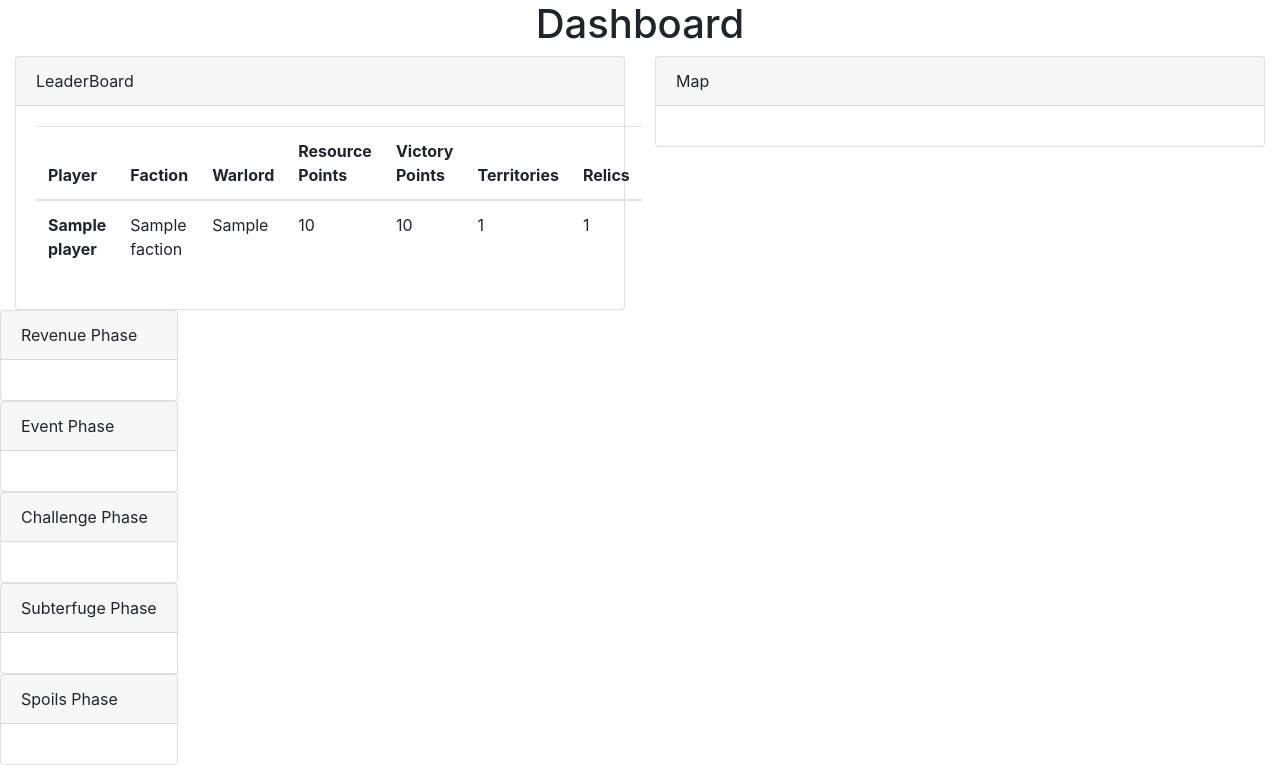
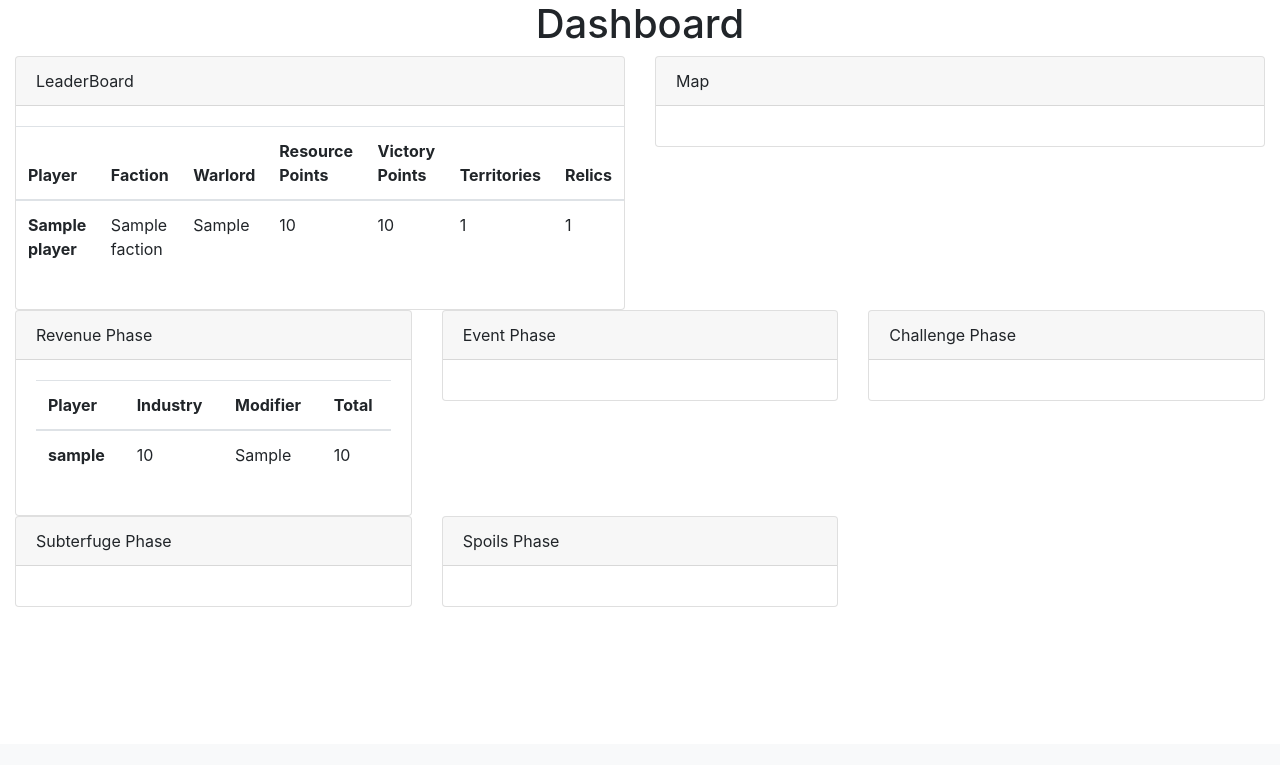
Before and after one commit to unselchr/slok_campaign, a Django app: template templates/game/game_detail.html in a window 1280 px wide. Shown: the part 56-821 px from the top of the page. After the commit the page ends 663 px from the top, so only its background shows below. Run offline with Django 3.2, Linux system fonts and the light colour scheme; the template is opened without the code that fills it: most values are stand-ins (such as "Sample title", 1, 10 or a date in 2020); some libraries are stand-ins or nearby versions.

Commit message:
add revenue to dashboard

```diff
--- a/templates/game/game_detail.html
+++ b/templates/game/game_detail.html
@@ -5,53 +5,61 @@
     <div class="col-12">
       <h1 class="text-center">Dashboard</h1>
     </div>
-    <div class="col-12 col-lg-6">
+    <div class="col-12 col-xl-6">
       <div class="card">
         <div class="card-header">LeaderBoard</div>
-        <div class="card-body">
+        <div class="card-body px-0" style="overflow-x: scroll;">
           {% include "game/partials/leaderboard.html" %}
         </div>
       </div>
     </div>
-    <div class="col-12 col-lg-6">
+    <div class="col-12 col-xl-6">
       <div class="card">
         <div class="card-header">Map</div>
         <div class="card-body">
-          {% include "game/partials/map_overview.html" %}
+          {% include "game/partials/map.html" %}
         </div>
       </div>
     </div>
   </div>
   <div class="row">
-    <div>
+    <div class="col-12 col-md-6 col-lg-4">
       <div class="card">
         <div class="card-header">Revenue Phase</div>
         <div class="card-body">
-
+          {% include "game/partials/revenue.html" %}
         </div>
       </div>
+    </div>
+    <div class="col-12 col-md-6 col-lg-4">
       <div class="card">
         <div class="card-header">Event Phase</div>
         <div class="card-body">
-
+          {% include "game/partials/event.html" %}
         </div>
       </div>
+    </div>
+    <div class="col-12 col-md-6 col-lg-4">
       <div class="card">
         <div class="card-header">Challenge Phase</div>
         <div class="card-body">
-
+          {% include "game/partials/challenge.html" %}
         </div>
       </div>
+    </div>
+    <div class="col-12 col-md-6 col-lg-4">
       <div class="card">
         <div class="card-header">Subterfuge Phase</div>
         <div class="card-body">
-
+          {% include "game/partials/subterfuge.html" %}
         </div>
       </div>
+    </div>
+    <div class="col-12 col-md-6 col-lg-4">
       <div class="card">
         <div class="card-header">Spoils Phase</div>
         <div class="card-body">
-
+          {% include "game/partials/spoils.html" %}
         </div>
       </div>
     </div>
--- /dev/null
+++ b/templates/game/partials/revenue.html
@@ -0,0 +1,20 @@
+<table class="table">
+  <thead>
+    <tr>
+      <th scope="col">Player</th>
+      <th scope="col">Industry</th>
+      <th scope="col">Modifier</th>
+      <th scope="col">Total</th>
+    </tr>
+  </thead>
+  <tbody>
+    {% for player in object.players.all %}
+      <tr>
+        <th scope="row">{{ player.user.username }}</th>
+        <td>{{ player.industry_total }}</td>
+        <td>{{ player.resource_dice_modifier }}</td>
+        <td>{{ player.resource_total }}</td>
+      </tr>
+    {% endfor %}
+  </tbody>
+</table>
```
Also changed, not shown: apps/player/models.py (+11 -0 lines), templates/game/partials/challenge.html (added), templates/game/partials/event.html (added), templates/game/partials/map.html (added), templates/game/partials/map_overview.html (deleted), templates/game/partials/spoils.html (added), templates/game/partials/subterfuge.html (added).
